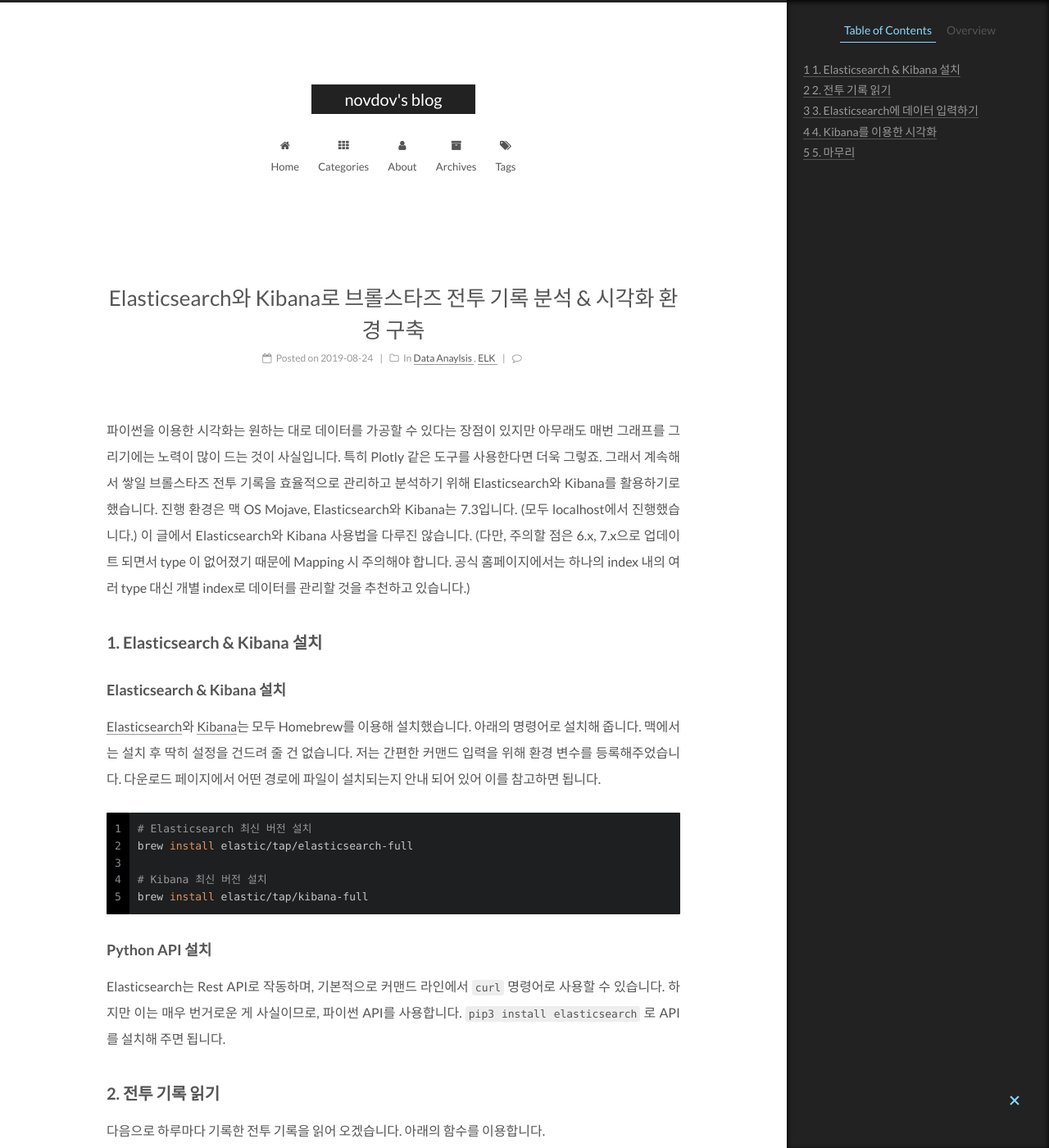
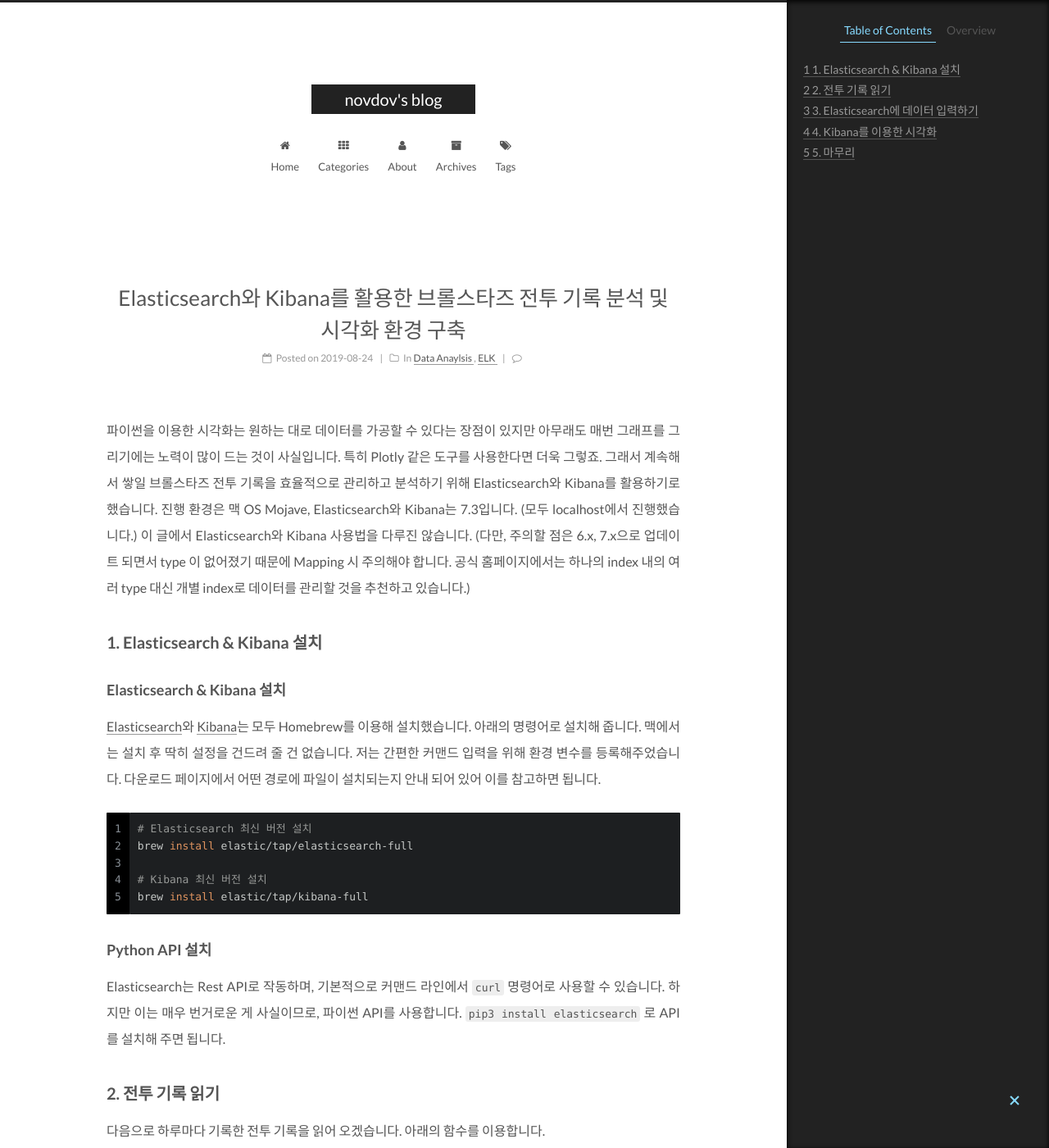
Before and after one commit to novdov/novdov.github.io, a Jekyll site: the page built from _posts/2019-08-24-Brawl-Stars-log-elk.md, in a window 1280 px wide and 1400 px high. Shown: the whole window at 82% size. Built offline with Jekyll 4.4.1, drawn with Linux system fonts in a browser that asks for light colours; comment, search, counter and statistics services are not loaded.

Commit message:
modify) modify title

```diff
--- a/_posts/2019-08-24-Brawl-Stars-log-elk.md
+++ b/_posts/2019-08-24-Brawl-Stars-log-elk.md
@@ -1,5 +1,5 @@
 ---
-title: 'Elasticsearch와 Kibana로 브롤스타즈 전투 기록 분석 & 시각화 환경 구축'
+title: 'Elasticsearch와 Kibana를 활용한 브롤스타즈 전투 기록 분석 및 시각화 환경 구축'
 date: 2019-08-24 19:00:00
 description: Elasticsearch와 Kibana로 브롤스타즈 전투 기록을 분석하고 시각화 하기 위한 환경을 구축합니다.
 categories:
```
